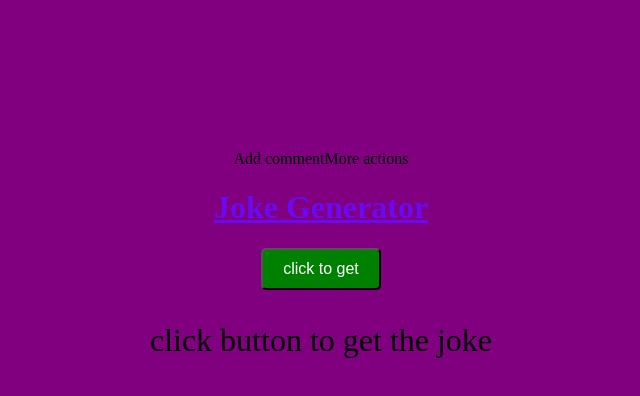
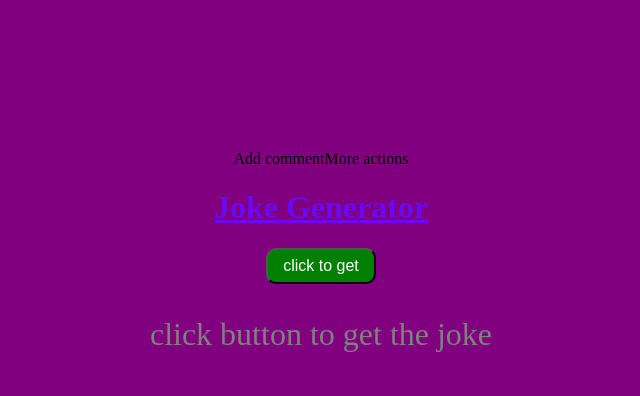
Before and after one commit to reshma-khatoon/JavaScript-projects, a plain HTML site: page 2project/index.html in a window 1280 px wide. Shown: the whole page, without its empty margins (319-959 px from the left). Drawn offline with Linux system fonts and the light colour scheme.

Commit message:
made 4 project

```diff
--- a/2project/index.css
+++ b/2project/index.css
@@ -1,4 +1,21 @@
-body{
+body{body{
+        text-align: center;
+        margin-top: 150px;
+        background-color: aliceblue;
+    }
+    p{
+        font: 900;
+        font-size: xx-large;
+        color: grey;
+    }
+    button{
+        border-radius: 10px;
+        padding: 7px 15px;
+        font: bold;
+        font-size: medium;
+        color: white;
+        background-color: green;
+    }
     text-align: center;
     margin-top: 150px;
     background-color: purple;
--- a/3project/index.css
+++ b/3project/index.css
@@ -0,0 +1,18 @@
+body{
+        text-align: center;
+        margin-top: 150px;
+        background-color: aliceblue;
+    }
+    p{
+        font: 900;
+        font-size: xx-large;
+        color: grey;
+    }
+    button{
+        border-radius: 10px;
+        padding: 7px 15px;
+        font: bold;
+        font-size: medium;
+        color: white;
+        background-color: green;
+    }
--- /dev/null
+++ b/4project/index.css
@@ -0,0 +1,34 @@
+body {
+            text-align: center;
+            margin-top: 50px;
+            background-color: lightgray;
+            font-family: Arial, sans-serif;
+        }
+        .profile-container {
+            background-color: white;
+            padding: 20px;
+            border-radius: 8px;
+            width: 300px;
+            margin: 0 auto;
+            box-shadow: 0 4px 8px rgba(0, 0, 0, 0.1);
+        }
+        img {
+            border-radius: 50%;
+        }
+        h2 {
+            color: darkblue;
+        }
+        p {
+            font-size: 18px;
+            margin: 5px 0;
+        }
+        button {
+            padding: 10px 20px;
+            background-color: green;
+            color: white;
+            border-radius: 5px;
+            cursor: pointer;
+        }
+        button:hover {
+            background-color: darkgreen;
+        }
```
Also changed, not shown: 3project/index.html (+17 -0 lines), 3project/index.js (+23 -0 lines), 4project/index.html (added, +23 -0 lines), 4project/index.js (added, +28 -0 lines).
